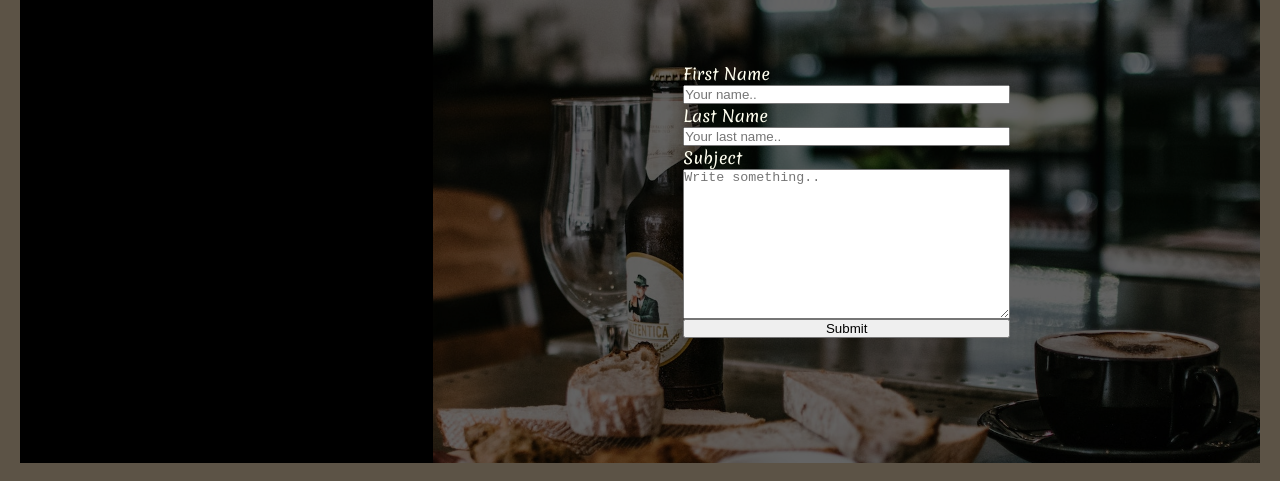
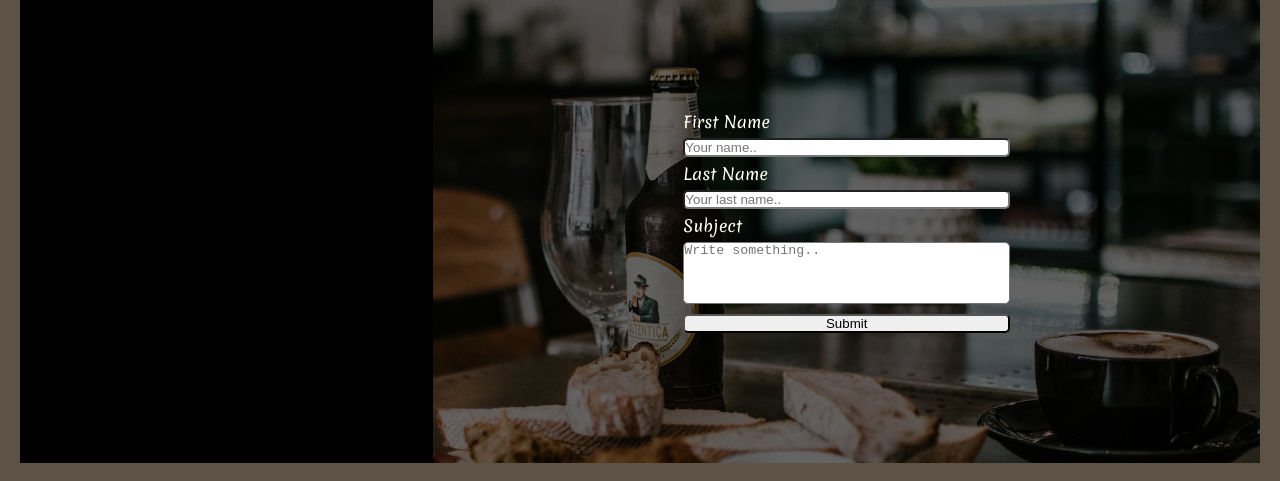
Before and after one commit to LiamBender/liams-restaurang, a plain HTML site: page pages/contact.html in a window 1280 px wide. Shown: the part 115-596 px from the top of the page. Drawn offline with Linux system fonts and the light colour scheme.

Commit message:
Forms css update

```diff
--- a/pages/contact.html
+++ b/pages/contact.html
@@ -54,9 +54,9 @@
             <input type="text" id="lname" name="lastname" placeholder="Your last name..">
 
             <label for="subject">Subject</label>
-            <textarea id="subject" name="subject" placeholder="Write something.."></textarea>
+            <textarea id="subject" rows="4" cols="50" name="subject" placeholder="Write something.."></textarea>
 
-            <input type="submit" value="Submit">
+            <input id="submit" type="submit" value="Submit">
           </form>
         </div>
       </section>
--- a/styles.css
+++ b/styles.css
@@ -362,7 +362,12 @@ div.contact-info form label {
 }
 
 div.contact-info form textarea {
-    height: 150px
+    resize: none;
+}
+
+div.contact-info form input, textarea {
+    border-radius: 5px;
+    margin: 5px 0;
 }
 
 .container {
```
